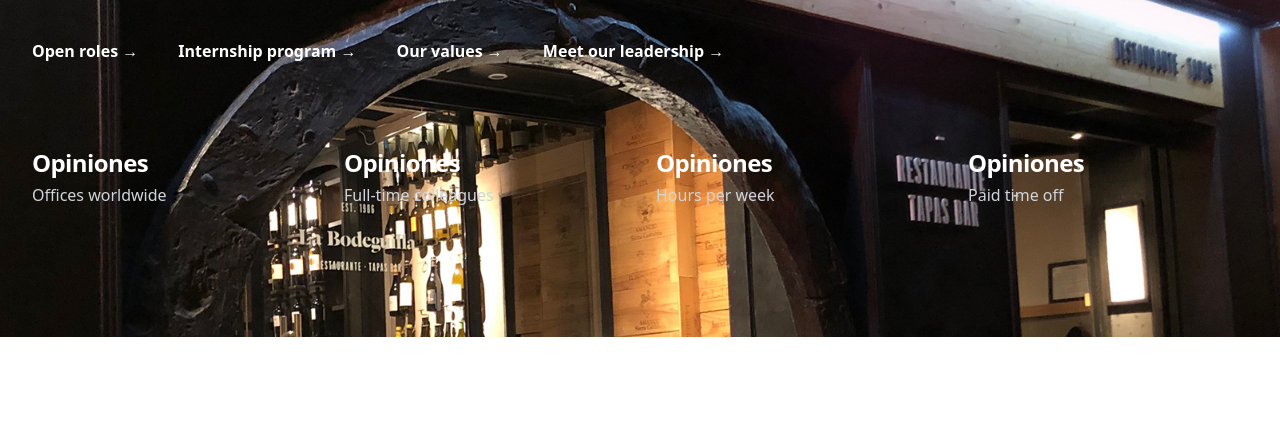
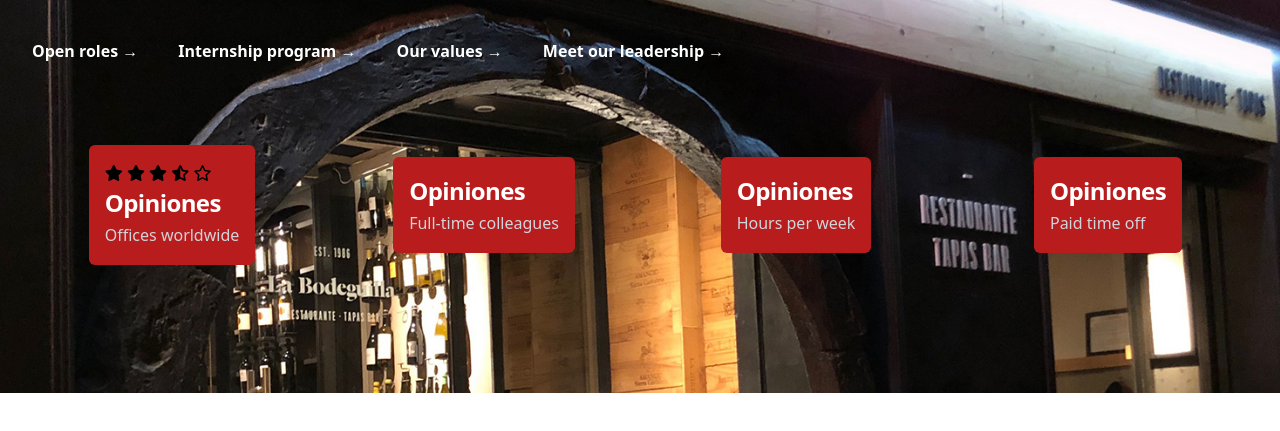
Before and after one commit to Tonim06/WebRestaurant, a website: page src/index.html in a window 1280 px wide. Shown: the part 343-774 px from the top of the page. Drawn offline with nearby package versions, Linux system fonts and the light colour scheme; files that its build step writes are made by us from their sources.

Commit message:
estrellas

```diff
--- a/src/index.html
+++ b/src/index.html
@@ -6,6 +6,7 @@
   <meta name="viewport" content="width=device-width, initial-scale=1.0">
   <title>Restaurant</title>
   <link href="/dist/output.css" rel="stylesheet">
+  <script src="https://kit.fontawesome.com/3090488b50.js" crossorigin="anonymous"></script>
 </head>
 
 <body>
@@ -117,19 +118,26 @@
               <a href="#">Meet our leadership <span aria-hidden="true">&rarr;</span></a>
             </div>
             <dl class="mt-16 grid grid-cols-1 gap-8 sm:mt-20 sm:grid-cols-2 lg:grid-cols-4">
-              <div class="flex flex-col-reverse">
+              <div class="flex flex-col-reverse rounded-md bg-red-700 m-auto p-4">
                 <dt class="text-base leading-7 text-gray-300">Offices worldwide</dt>
                 <dd class="text-2xl font-bold leading-9 tracking-tight text-white">Opiniones</dd>
+                <div class="estrellas">
+                  <i class="fa-solid fa-star"></i>
+                  <i class="fa-solid fa-star"></i>
+                  <i class="fa-solid fa-star"></i>
+                  <i class="fa-solid fa-star-half-stroke"></i>
+                  <i class="fa-regular fa-star"></i>
+                </div>
               </div>
-              <div class="flex flex-col-reverse">
+              <div class="flex flex-col-reverse rounded-md bg-red-700 m-auto p-4">
                 <dt class="text-base leading-7 text-gray-300">Full-time colleagues</dt>
                 <dd class="text-2xl font-bold leading-9 tracking-tight text-white">Opiniones</dd>
               </div>
-              <div class="flex flex-col-reverse">
+              <div class="flex flex-col-reverse rounded-md bg-red-700 m-auto p-4">
                 <dt class="text-base leading-7 text-gray-300">Hours per week</dt>
                 <dd class="text-2xl font-bold leading-9 tracking-tight text-white">Opiniones</dd>
               </div>
-              <div class="flex flex-col-reverse">
+              <div class="flex flex-col-reverse rounded-md bg-red-700 m-auto p-4">
                 <dt class="text-base leading-7 text-gray-300">Paid time off</dt>
                 <dd class="text-2xl font-bold leading-9 tracking-tight text-white">Opiniones</dd>
               </div>
```
